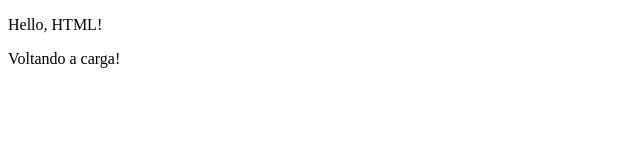
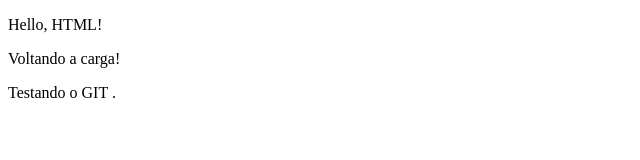
Before and after one commit to Edson-Rodrigues-Fatec/Bootcamp-dev-Jr, a plain HTML site: page ProjetoHtmlDevJr/index.html in a window 1280 px wide. Shown: the whole page, without its empty margins (0-640 px from the left). Drawn offline with Linux system fonts and the light colour scheme.

Commit message:
Terceira alteracao.

```diff
--- a/ProjetoHtmlDevJr/index.html
+++ b/ProjetoHtmlDevJr/index.html
@@ -8,6 +8,8 @@
 <body>
     <p>Hello, HTML!</p>
     <p>Voltando a carga!</p>
+    <p>Testando o GIT .</p>
+
 
 </body>
 </html>
```
